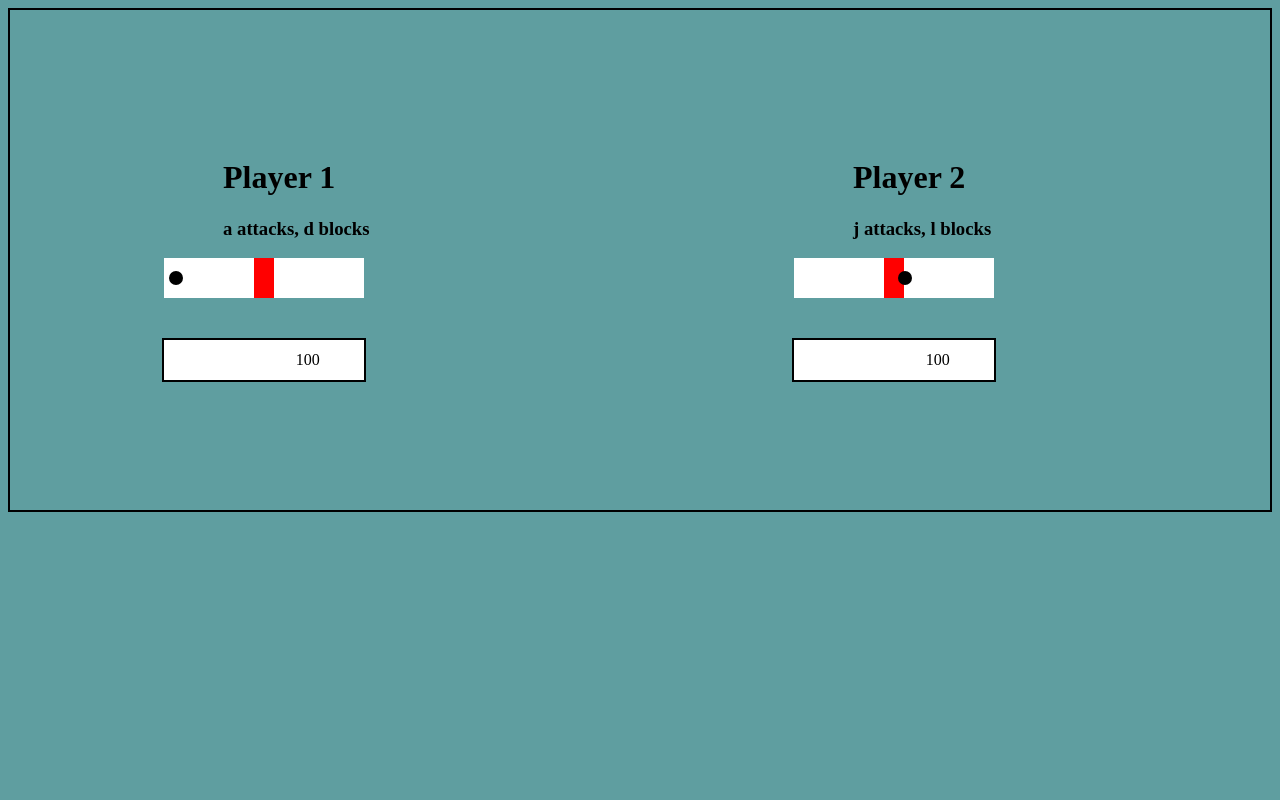
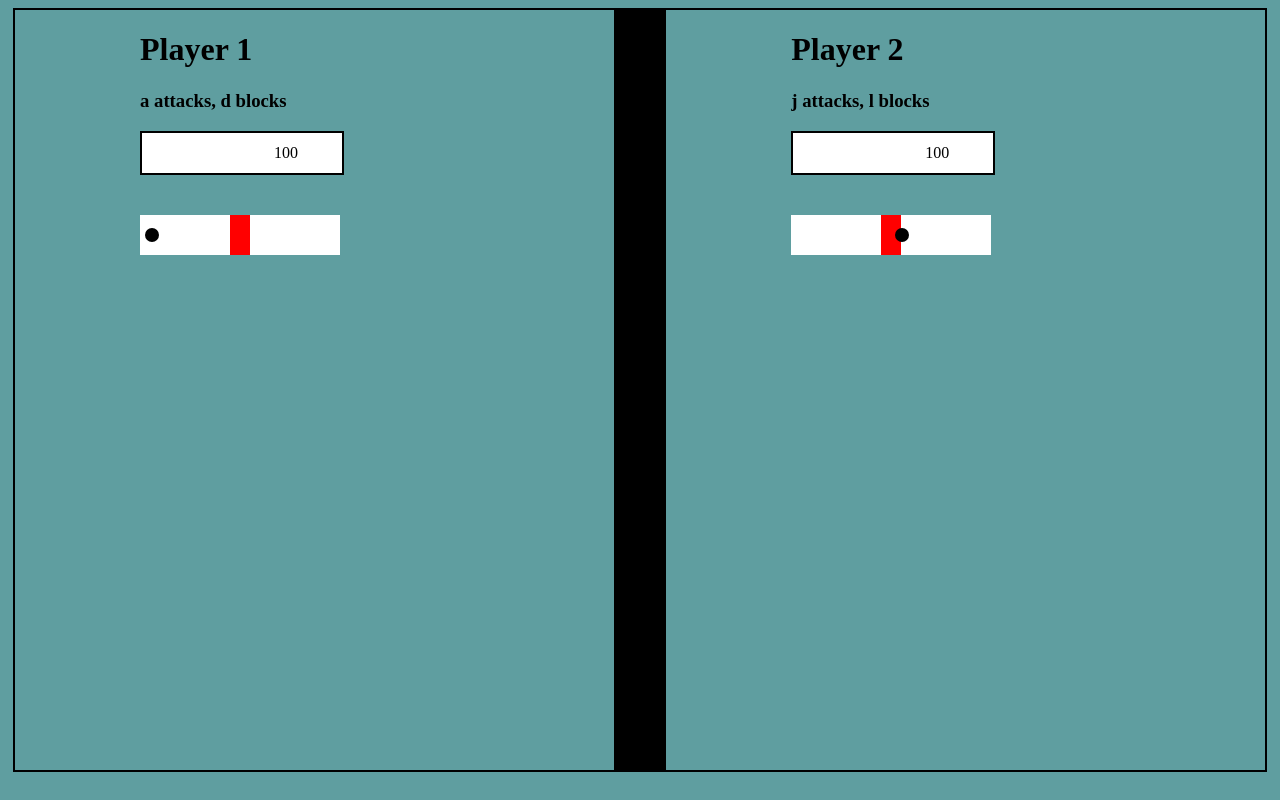
Before and after one commit to nathanlamontsmith12/battle-doodles, a plain HTML site: page index.html in a window 1280 px wide. Drawn offline with Linux system fonts and the light colour scheme.

Commit message:
com9 fixed blocking bug, improved layout

```diff
--- a/css/style.css
+++ b/css/style.css
@@ -3,27 +3,39 @@ body {
 }
 
 #arena {
+	margin: 5px;
+	display: flex;
+	height: 95vh;
 	min-height: 500px;
-	min-width: 600px;
-	display: flex;
-	justify-content: space-around;
+	min-width: 750px;
+	justify-content: space-between;
 	align-items: center;
 	border: 2px solid black;
 }
 
+.area {
+	height: 100%;
+	width: 45%;
+	display: flex;
+	flex-direction: column;
+	margin-left: 10%;
+}
+
+#split {
+	margin: 0;
+	width: 5%;
+	height: 100%;
+	background-color: black;
+}
+
 .bar {
-	display: inline-flex;
-	flex-direction: column;
-	justify-content: space-around;
-	align-items: center;
-	height: 70%;
-	width: 40%;
+	height: 120px;
 }
 
 .block {
-	display: inline-flex;
+	display: flex;
 	height: 40px;
-	width: 80px;
+	width: 200px;
 	background-color: white;
 	color: black;
 	align-items: center;
@@ -39,11 +51,3 @@ body {
 	border: 2px solid black;
 	background-color: white;
 }
-
-#battle-bar-container-1 {
-
-}
-
-#battle-bar-container-2 {
-
-}
--- a/index.html
+++ b/index.html
@@ -6,26 +6,27 @@
 </head>
 <body>
 	<div id="arena">
-		<div id="player-1-area">
+		<div class="area" id="player-1-area">
 			<div>
 				<h1>Player 1</h1>
 				<h3>a attacks, d blocks</h3>
 			</div>
+			<div class="window" id="battle-bar-window-1"><span id="message-1"></span><span id="health-1"></span></div>
 			<div class="battle bar 1" id="battle-bar-container-1">
+				<div class="block" id="block-1">Block!</div>
 				<canvas id="battle-bar-1" height="40" width="200"></canvas>
-				<div class="block" id="block-1">Block!</div>
-				<div class="window" id="battle-bar-window-1"><span id="message-1"></span><span id="health-1"></span></div>
 			</div>
 		</div>
-		<div id="player-2-area">
+		<div id="split"></div>
+		<div class="area "id="player-2-area">
 			<div>
 				<h1>Player 2</h1>
 				<h3>j attacks, l blocks</h3>
 			</div>
+			<div class="window" id="battle-bar-window-2"><span id="message-2"></span><span id="health-2"></span></div>
 			<div class="battle bar 2" id="battle-bar-container-2">
+				<div class="block" id="block-2">Block!</div>
 				<canvas id="battle-bar-2" height="40" width="200"></canvas>
-				<div class="block" id="block-2">Block!</div>
-				<div class="window" id="battle-bar-window-2"><span id="message-2"></span><span id="health-2"></span></div>
 			</div>
 		</div>
 	</div>
--- a/js/bb1.js
+++ b/js/bb1.js
@@ -140,6 +140,7 @@ const attackDot1 = {
 		const rightLim = hitBox1.x + hitBox1.width;
 
 		batBData1.lastAttackHit = false;
+		batBData1.pHit = false;
 
 		if (batBData1.dotF) {
 			if (this.x + this.r <= rightLim && this.x - this.r >= leftLim) {
--- a/js/bb2.js
+++ b/js/bb2.js
@@ -140,6 +140,7 @@ const attackDot2 = {
 		const rightLim = hitBox2.x + hitBox2.width;
 
 		batBData2.lastAttackHit = false;
+		batBData2.pHit = false;
 
 		if (batBData2.dotF) {
 			if (this.x + this.r <= rightLim && this.x - this.r >= leftLim) {
```
